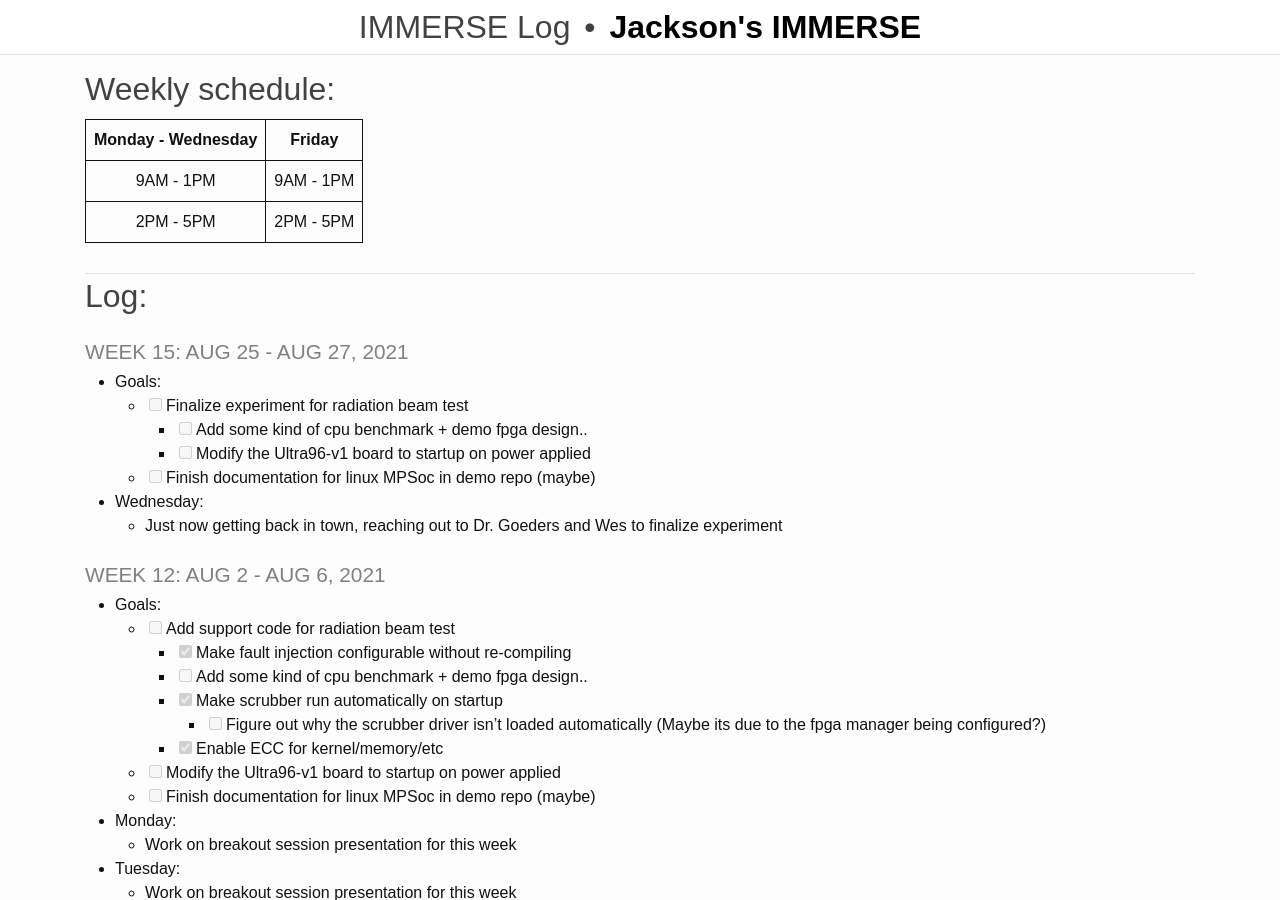
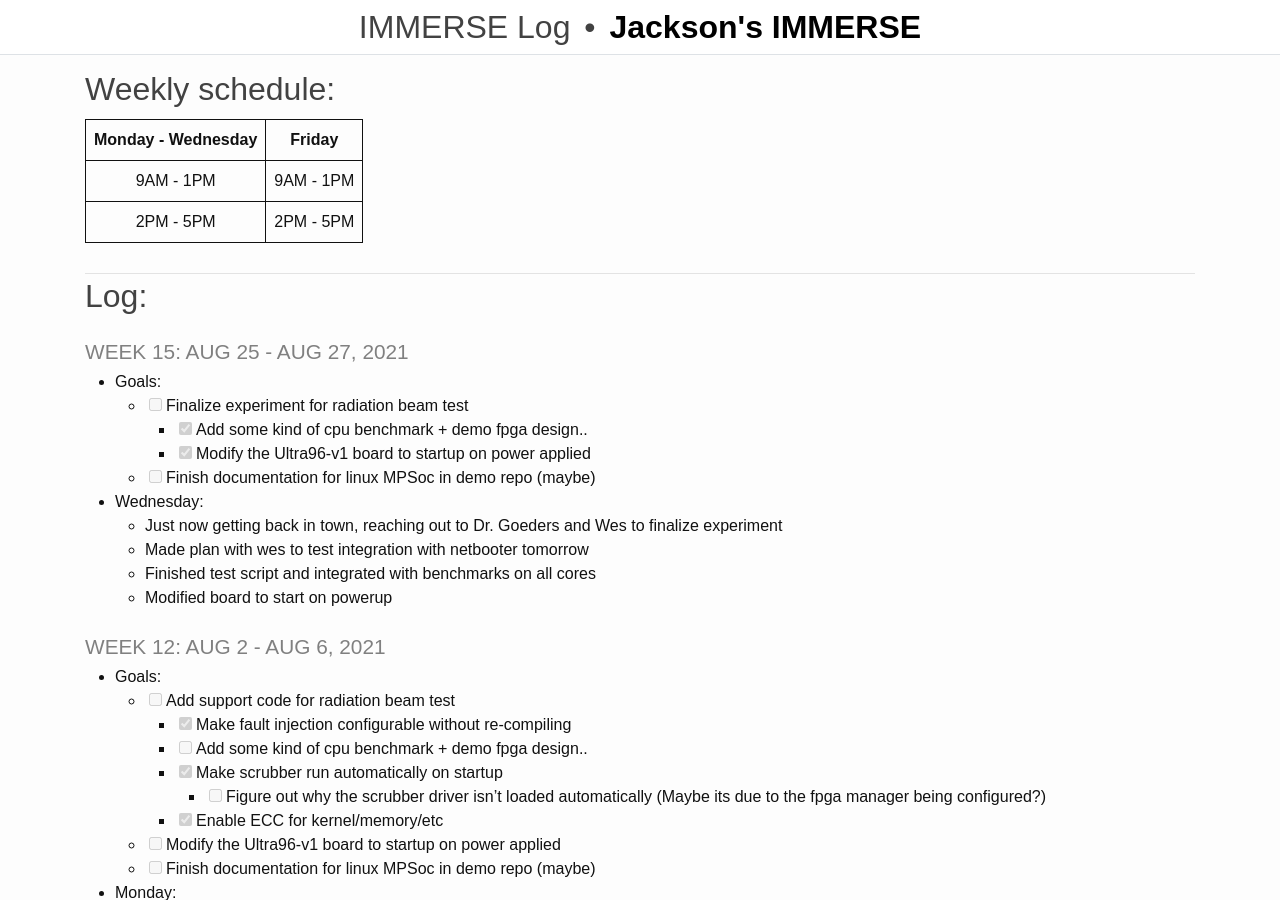
Before and after one commit to rjsmith1999/IMMERSE, a Jekyll site: the page built from _pages/log.md, in a window 1280 px wide and 900 px high. Built offline with Jekyll 4.4.1, drawn with Linux system fonts in a browser that asks for light colours.

Commit message:
Update Log

```diff
--- a/_pages/log.md
+++ b/_pages/log.md
@@ -17,12 +17,15 @@ title: IMMERSE Log
 ### Week 15: Aug 25 - Aug 27, 2021
 * **Goals**:
   - [ ] Finalize experiment for radiation beam test
-    - [ ] Add some kind of cpu benchmark + demo fpga design..
-    - [ ] Modify the Ultra96-v1 board to startup on power applied
+    - [x] Add some kind of cpu benchmark + demo fpga design..
+    - [x] Modify the Ultra96-v1 board to startup on power applied
   - [ ] Finish documentation for linux MPSoc in demo repo (maybe)
 
 * **Wednesday**:
   - Just now getting back in town, reaching out to Dr. Goeders and Wes to finalize experiment
+  - Made plan with wes to test integration with netbooter tomorrow
+  - Finished test script and integrated with benchmarks on all cores
+  - Modified board to start on powerup
 
 ### Week 12: Aug 2 - Aug 6, 2021
 * **Goals**:
```
